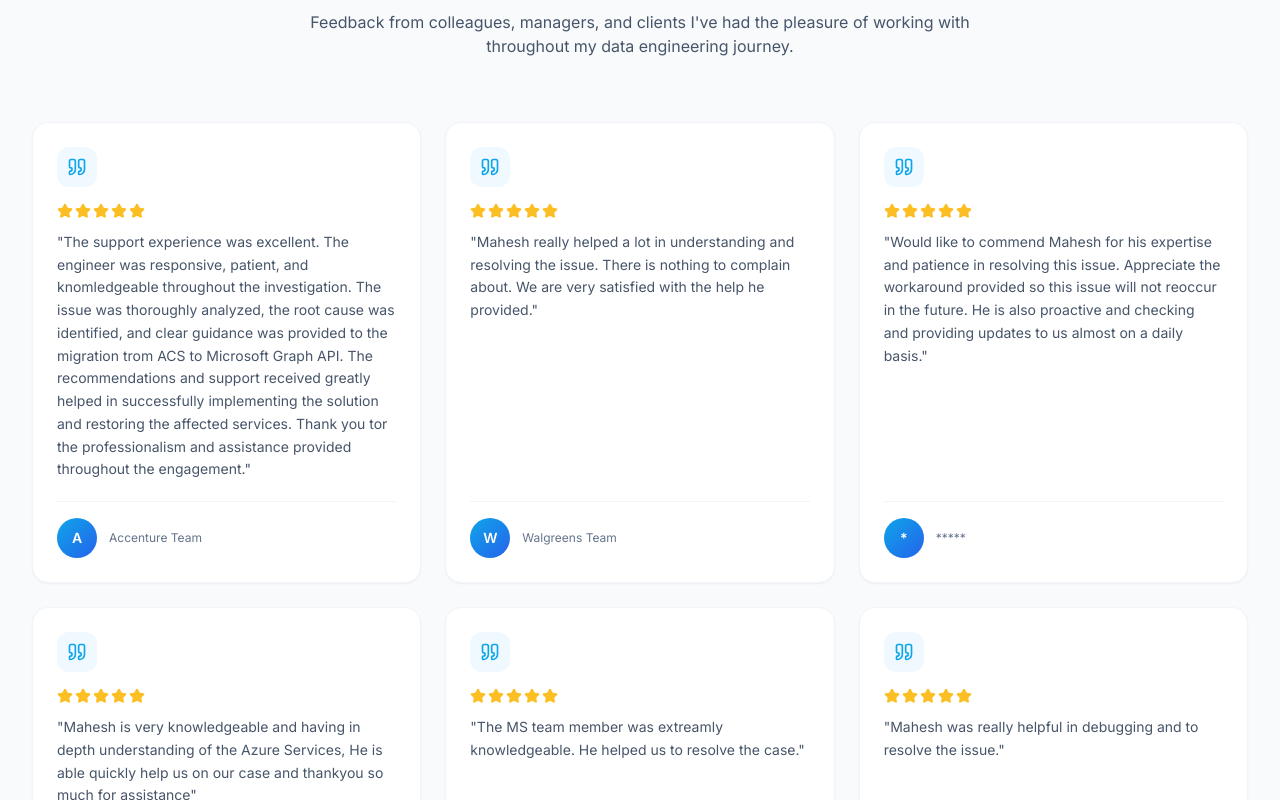
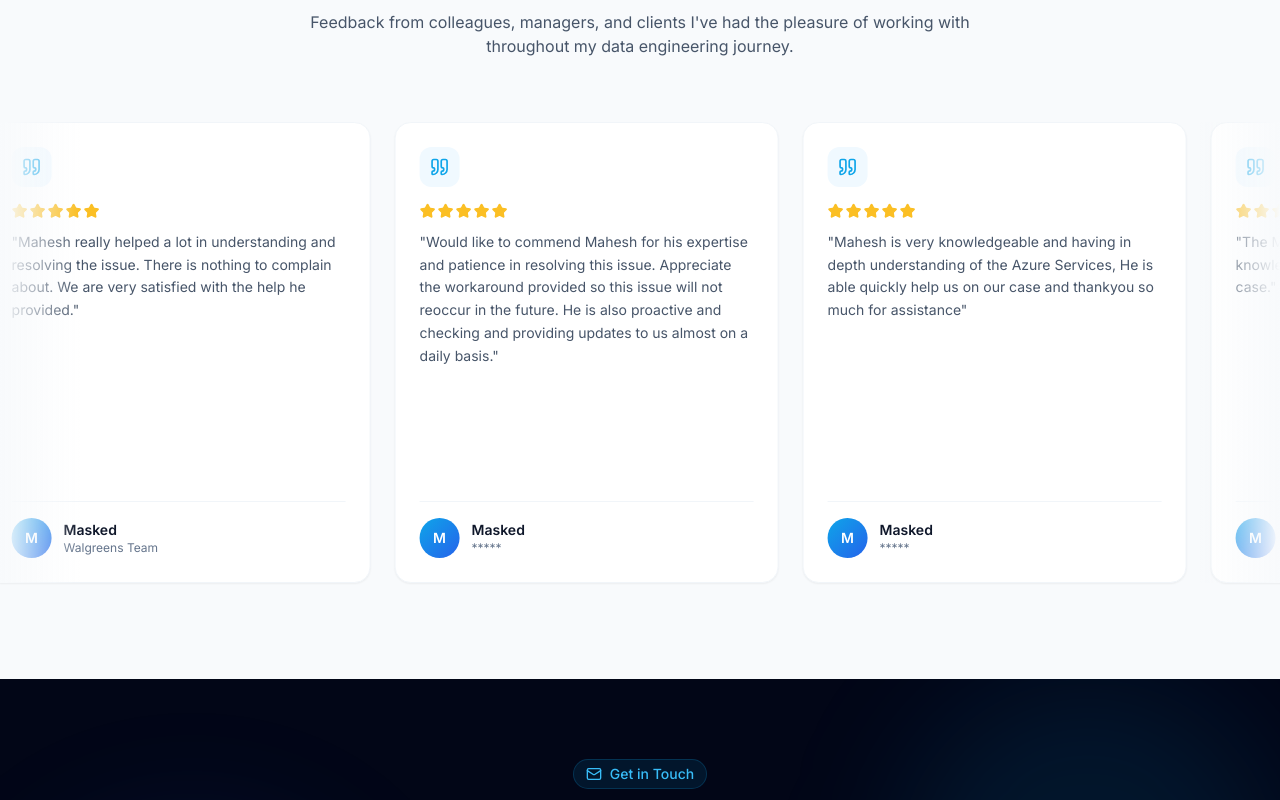
Before and after one commit to Integration-Hub-DE/Portfolio-Mahesh-2, a React (Vite) app: page / in a window 1280 px wide. Shown: the part 7800-8600 px from the top of the page. Built offline with nearby package versions, Linux system fonts and the light colour scheme.

Commit message:
Add marquee animation to Feedback section

```diff
--- a/src/components/Feedback.tsx
+++ b/src/components/Feedback.tsx
@@ -2,8 +2,10 @@ import { feedback } from '@/data/portfolio';
 import { Quote, Star } from 'lucide-react';
 
 export default function Feedback() {
+  const items = [...feedback, ...feedback];
+
   return (
-    <section id="feedback" className="py-24 bg-slate-50">
+    <section id="feedback" className="py-24 bg-slate-50 overflow-hidden">
       <div className="max-w-7xl mx-auto px-4 sm:px-6 lg:px-8">
         <div className="text-center mb-16">
           <div className="inline-flex items-center gap-2 px-3 py-1 mb-4 rounded-full bg-sky-100 text-sky-700 text-sm font-medium">
@@ -18,12 +20,18 @@ export default function Feedback() {
             pleasure of working with throughout my data engineering journey.
           </p>
         </div>
+      </div>
 
-        <div className="grid md:grid-cols-2 lg:grid-cols-3 gap-6">
-          {feedback.map((item) => (
+      <div className="relative">
+        {/* Edge fades */}
+        <div className="absolute left-0 top-0 bottom-0 w-20 bg-gradient-to-r from-slate-50 to-transparent z-10 pointer-events-none" />
+        <div className="absolute right-0 top-0 bottom-0 w-20 bg-gradient-to-l from-slate-50 to-transparent z-10 pointer-events-none" />
+
+        <div className="flex gap-6 w-max animate-marquee">
+          {items.map((item, i) => (
             <div
-              key={item.name}
-              className="group flex flex-col p-6 rounded-2xl bg-white border border-slate-100 shadow-sm hover:shadow-lg transition-all hover:-translate-y-0.5"
+              key={i}
+              className="flex flex-col w-80 sm:w-96 p-6 rounded-2xl bg-white border border-slate-100 shadow-sm shrink-0"
             >
               <div className="mb-4">
                 <div className="w-10 h-10 rounded-xl bg-sky-50 flex items-center justify-center">
@@ -32,9 +40,9 @@ export default function Feedback() {
               </div>
 
               <div className="flex gap-0.5 mb-3">
-                {Array.from({ length: item.rating }).map((_, i) => (
+                {Array.from({ length: item.rating }).map((_, idx) => (
                   <Star
-                    key={i}
+                    key={idx}
                     className="w-4 h-4 fill-amber-400 text-amber-400"
                   />
                 ))}
@@ -46,10 +54,12 @@ export default function Feedback() {
 
               <div className="flex items-center gap-3 pt-4 border-t border-slate-100">
                 <div className="w-10 h-10 rounded-full bg-gradient-to-br from-sky-500 to-blue-600 flex items-center justify-center text-white font-semibold text-sm shrink-0">
-                  {item.from.charAt(0)}
+                  {item.name.charAt(0)}
                 </div>
                 <div>
-                  {/* <p className="text-sm font-semibold text-slate-900">{item.name}</p> */}
+                  <p className="text-sm font-semibold text-slate-900">
+                    {item.name}
+                  </p>
                   <p className="text-xs text-slate-500">{item.from}</p>
                 </div>
               </div>
--- a/src/index.css
+++ b/src/index.css
@@ -35,3 +35,21 @@ body {
 ::-webkit-scrollbar-thumb:hover {
   background: #0ea5e9;
 }
+
+/* Marquee animation for feedback testimonials */
+@keyframes marquee {
+  from {
+    transform: translateX(0);
+  }
+  to {
+    transform: translateX(-50%);
+  }
+}
+
+.animate-marquee {
+  animation: marquee 40s linear infinite;
+}
+
+.animate-marquee:hover {
+  animation-play-state: paused;
+}
```
